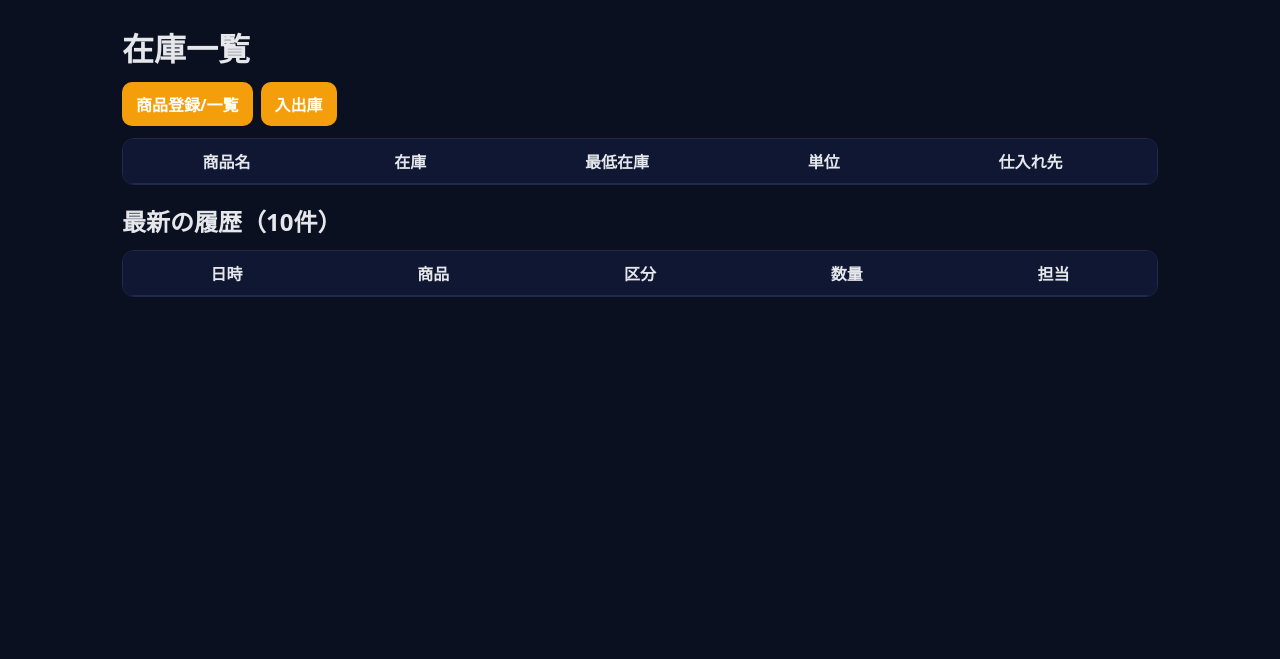
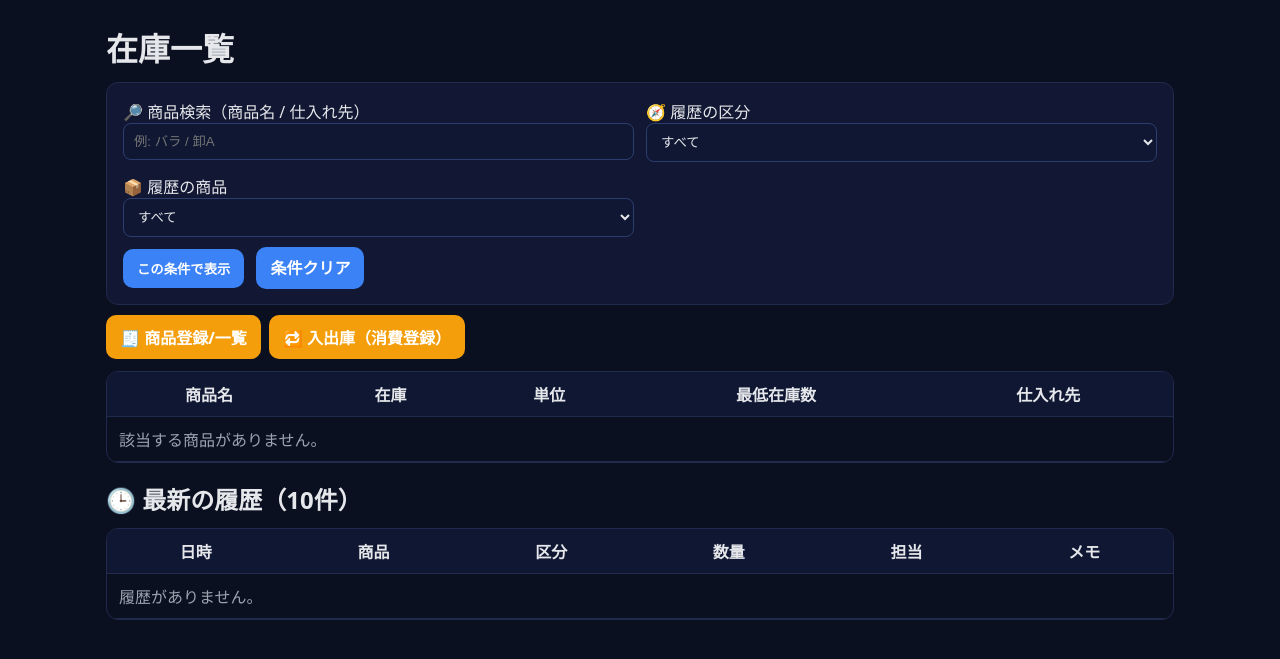
Before and after one commit to harumone8787/coffee2, a Flask app: page /dashboard in a window 1280 px wide. Shown: the part 65-724 px from the top of the page. Run offline with Flask 3, Linux system fonts and the light colour scheme; a user stored in the database is signed in; data that the repository does not hold is empty.

Commit message:
Update dashboard.html

```diff
--- a/templates/dashboard.html
+++ b/templates/dashboard.html
@@ -1,131 +1,109 @@
 {% extends 'base.html' %}
-{% block title %}在庫一覧{% endblock %}
+{% block title %}在庫一覧 - 在庫管理{% endblock %}
 {% block content %}
-
-<div class="container">
-
 <h1>在庫一覧</h1>
 
-  <!-- ツールバー（検索・ボタン類は既存のまま） -->
+<!-- 検索・フィルタ（GET） -->
+<form method="get" class="grid-form filter-form">
+  <div>
+    <label>🔎 商品検索（商品名 / 仕入れ先）</label>
+    <input name="q" value="{{ q or '' }}" placeholder="例: バラ / 卸A">
+  </div>
+  <div>
+    <label>🧭 履歴の区分</label>
+    <select name="kind">
+      <option value="" {% if not kind %}selected{% endif %}>すべて</option>
+      <option value="IN" {% if kind == 'IN' %}selected{% endif %}>入庫</option>
+      <option value="OUT" {% if kind == 'OUT' %}selected{% endif %}>出庫</option>
+    </select>
+  </div>
+  <div>
+    <label>📦 履歴の商品</label>
+    <select name="prod">
+      <option value="">すべて</option>
+      {% for fp in filter_products %}
+        <option value="{{ fp.id }}" {% if prod_selected == fp.id %}selected{% endif %}>{{ fp.name }}</option>
+      {% endfor %}
+    </select>
+  </div>
+  <div class="full">
+    <button type="submit" class="button-accent">この条件で表示</button>
+    <a class="button-accent" href="{{ url_for('inventory.dashboard') }}" style="margin-left:8px;">条件クリア</a>
+  </div>
+</form>
+
 <div class="toolbar">
-    <a class="button-secondary" href="{{ url_for('inventory.products') }}">商品登録/一覧</a>
-    <a class="button" href="{{ url_for('inventory.movements') }}">入出庫</a>
+  <a class="button-secondary" href="{{ url_for('inventory.products') }}">🧾 商品登録/一覧</a>
+  <a class="button-secondary" href="{{ url_for('inventory.movements') }}">🔁 入出庫（消費登録）</a>
 </div>
 
-  <!-- 在庫テーブル（既存） -->
 <div class="table-responsive">
   <table class="table">
     <thead>
-        <tr>
-          <th>商品名</th>
-          <th>在庫</th>
-          <th>最低在庫</th>
-          <th>単位</th>
-          <th>仕入れ先</th>
-        </tr>
+      <tr><th>商品名</th><th>在庫</th><th>単位</th><th>最低在庫数</th><th>仕入れ先</th></tr>
     </thead>
     <tbody>
       {% for p in products %}
-          <tr class="{% if p.quantity is not none and p.min_stock is not none and p.quantity < p.min_stock %}low{% endif %}">
-            <td class="cell-name">{{ p.name }}</td>
-            <td class="{% if p.quantity is not none and p.min_stock is not none and p.quantity < p.min_stock %}text-red{% endif %}">{{ p.quantity }}</td>
-            <td>{{ p.min_stock }}</td>
-            <td>{{ p.unit }}</td>
-            <td>{{ p.supplier }}</td>
+        {% set low = p.current_stock < p.min_stock %}
+        <tr class="{{ 'low' if low else '' }}">
+          <td class="cell-name">📦 {{ p.name }}</td>
+          <td class="cell-stock {{ 'text-red' if low else '' }}">{{ p.current_stock }}</td>
+          <td class="cell-unit">{{ p.unit }}</td>
+          <td class="cell-min">{{ p.min_stock }}</td>
+          <td class="cell-supplier">{{ p.supplier or '-' }}</td>
         </tr>
       {% endfor %}
+      {% if not products %}
+        <tr><td colspan="5" style="color:var(--muted)">該当する商品がありません。</td></tr>
+      {% endif %}
     </tbody>
   </table>
 </div>
 
-  <h2 class="mt-3">最新の履歴（10件）</h2>
-
-  <!-- デスクトップ用：表（従来どおり） -->
-  <div class="table-responsive only-desktop">
+<h2 class="mt-3">🕒 最新の履歴（10件）</h2>
+<div class="table-responsive">
   <table class="table">
     <thead>
-        <tr>
-          <th>日時</th>
-          <th>商品</th>
-          <th>区分</th>
-          <th>数量</th>
-          <th>担当</th>
-        </tr>
+      <tr><th>日時</th><th>商品</th><th>区分</th><th>数量</th><th>担当</th><th>メモ</th></tr>
     </thead>
     <tbody>
-        {% for m in recent_movements %}
+      {% for m in recent10 %}
       <tr>
-            <td>{{ m.created_at.strftime('%Y-%m-%d %H:%M') if m.created_at else '' }}</td>
-            <td class="cell-name">{{ m.product.name if m.product else '' }}</td>
+        <td>{{ m.created_at.strftime('%Y-%m-%d %H:%M') }}</td>
+        <td>📦 {{ m.product.name }}</td>
         <td>
-              {% if m.movement_type == 'in' %}
-                <span class="icon-in">⬆ 入庫</span>
+          {% if m.kind == 'IN' %}
+            <span class="icon icon-in">⬆️ 入庫</span>
           {% else %}
-                <span class="icon-out">⬇ 出庫</span>
+            <span class="icon icon-out">⬇️ 出庫</span>
           {% endif %}
         </td>
-            <td>{{ m.quantity }}</td>
+        <td>{{ m.qty }}</td>
         <td>
-              {% set who = (m.user.username if m.user else '—') %}
-              {% if m.user and m.user.is_admin %}
-                <span class="icon-admin">👤</span> {{ who }}
+          {% if m.user.is_admin %}
+            <span class="icon icon-admin" title="管理者">
+              <!-- user-circle (SVG) -->
+              <svg viewBox="0 0 24 24" aria-hidden="true">
+                <path d="M12 14a5 5 0 1 0-5-5 5 5 0 0 0 5 5Zm0 2c-4.42 0-8 2.24-8 5v1h16v-1c0-2.76-3.58-5-8-5Z"/>
+              </svg>
+            </span>
+            <span style="margin-left:6px">{{ m.user.username }}</span>
           {% else %}
-                <span class="icon-staff">👤</span> {{ who }}
+            <span class="icon icon-staff" title="スタッフ">
+              <svg viewBox="0 0 24 24" aria-hidden="true">
+                <path d="M12 14a5 5 0 1 0-5-5 5 5 0 0 0 5 5Zm0 2c-4.42 0-8 2.24-8 5v1h16v-1c0-2.76-3.58-5-8-5Z"/>
+              </svg>
+            </span>
+            <span style="margin-left:6px">{{ m.user.username }}</span>
           {% endif %}
         </td>
+        <td>{{ m.note or '' }}</td>
       </tr>
       {% endfor %}
+      {% if not recent10 %}
+        <tr><td colspan="6" style="color:var(--muted)">履歴がありません。</td></tr>
+      {% endif %}
     </tbody>
   </table>
 </div>
-
-  <!-- モバイル用：カードリスト -->
-  <div class="history-cards only-mobile">
-    {% for m in recent_movements %}
-      <article class="history-card">
-        <div class="history-row top">
-          <div class="left">
-            <div class="pill {% if m.movement_type == 'in' %}pill-in{% else %}pill-out{% endif %}">
-              {% if m.movement_type == 'in' %}⬆ 入庫{% else %}⬇ 出庫{% endif %}
-            </div>
-          </div>
-          <div class="right time">
-            {{ m.created_at.strftime('%Y-%m-%d %H:%M') if m.created_at else '' }}
-          </div>
-        </div>
-
-        <div class="history-row">
-          <div class="label">商品</div>
-          <div class="value value-strong">{{ m.product.name if m.product else '' }}</div>
-        </div>
-
-        <div class="history-row">
-          <div class="label">数量</div>
-          <div class="value">
-            <span class="qty {% if m.movement_type == 'in' %}qty-in{% else %}qty-out{% endif %}">
-              {{ m.quantity }}
-            </span>
-            <span class="unit muted">
-              {% if m.product and m.product.unit %}{{ m.product.unit }}{% endif %}
-            </span>
-          </div>
-        </div>
-
-        <div class="history-row">
-          <div class="label">担当</div>
-          <div class="value">
-            {% set who = (m.user.username if m.user else '—') %}
-            {% if m.user and m.user.is_admin %}
-              <span class="icon-admin">👤</span>
-            {% else %}
-              <span class="icon-staff">👤</span>
-            {% endif %}
-            <span class="who">{{ who }}</span>
-          </div>
-        </div>
-      </article>
-    {% endfor %}
-  </div>
-
-</div>
 {% endblock %}
```
Lines whose indentation alone changed are shown as unchanged.
